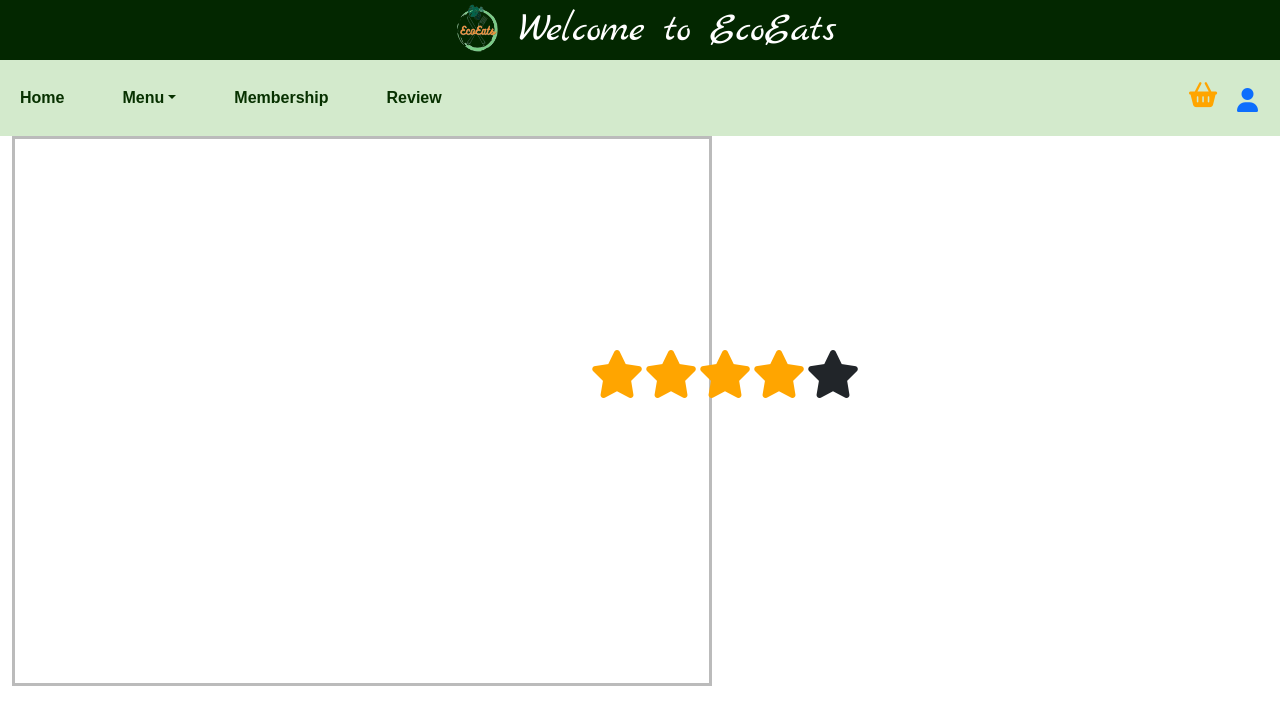
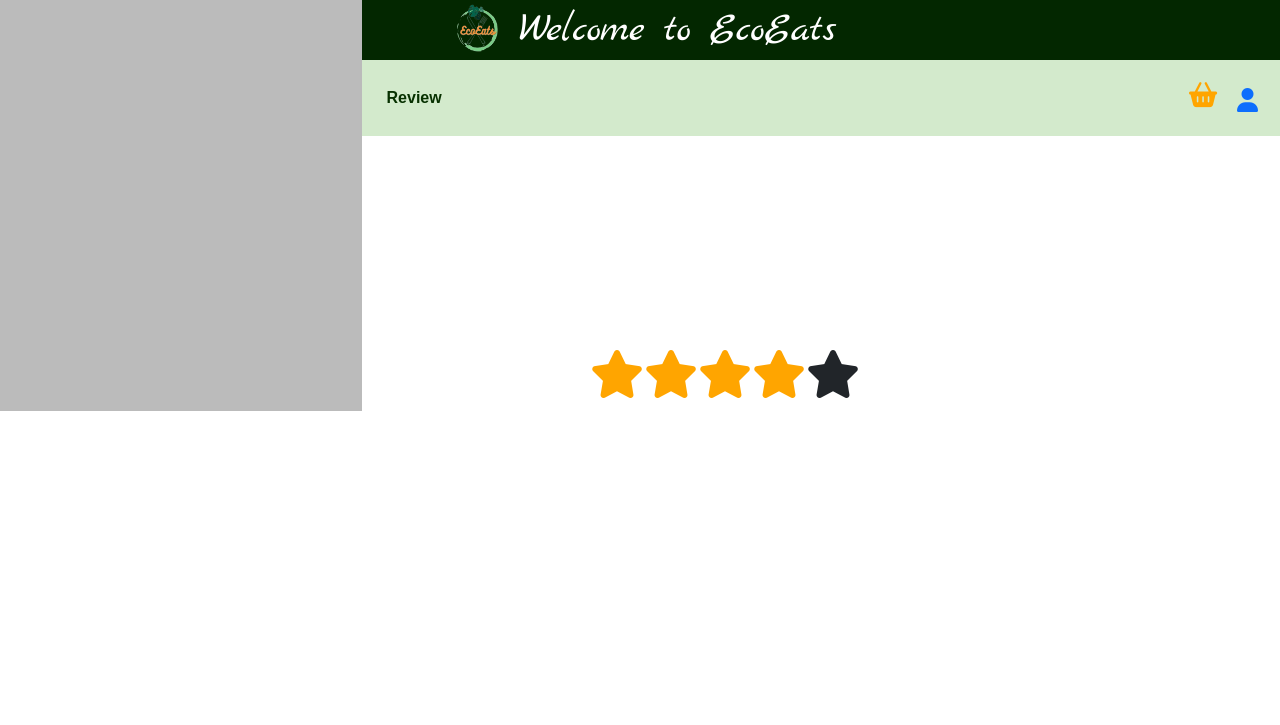
Before and after one commit to Jyosh05/EcoEats, a Flask app: page /reviews in a window 1280 px wide. Shown: the top 725 px of the page. Run offline with Flask 3, Linux system fonts and the light colour scheme; some libraries are stand-ins or nearby versions; some web fonts are replaced.

Commit message:
.container{ width: 700px; height: 550px; position: absolute; transform: translate(-50%, -50%); background: #bbbbbb }

```diff
--- a/Static/css/reviews.css
+++ b/Static/css/reviews.css
@@ -1,8 +1,9 @@
 .container{
 width: 700px;
 height: 550px;
-border: #bbbbbb solid;
 position: absolute;
+transform: translate(-50%, -50%);
+background: #bbbbbb
 }
 
 .star-rating{
```
